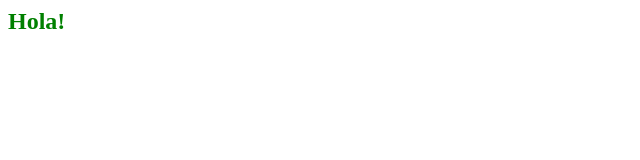
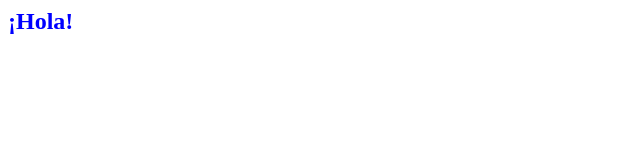
Before and after one commit to ElDaVz/hola, a plain HTML site: page index.html in a window 1280 px wide. Shown: the whole page, without its empty margins (0-640 px from the left). Drawn offline with Linux system fonts and the light colour scheme.

Commit message:
Update index.html

```diff
--- a/index.html
+++ b/index.html
@@ -1,16 +1,11 @@
+<span style="display: inline-block; font-size: 24px; font-weight: bold; color: blue;
+animation: bounce 1s infinite;">
+  ¡Hola!
+</span>
+
 <style>
   @keyframes bounce {
     0%, 100% { transform: translateY(0); }
     50% { transform: translateY(-10px); }
   }
-
-  .bouncing-text {
-    font-size: 24px;
-    font-weight: bold;
-    color: green;
-    display: inline-block;
-    animation: bounce 0.5s infinite;
-  }
 </style>
-
-<div class="bouncing-text">Hola!</div>
```
